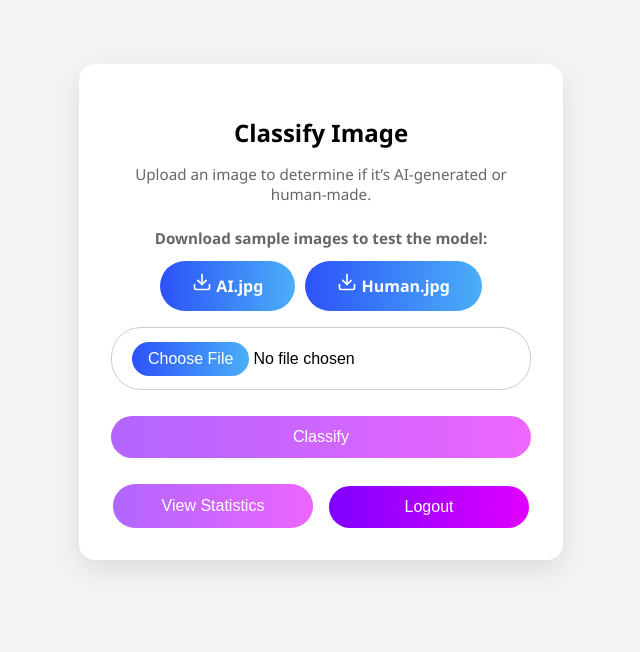
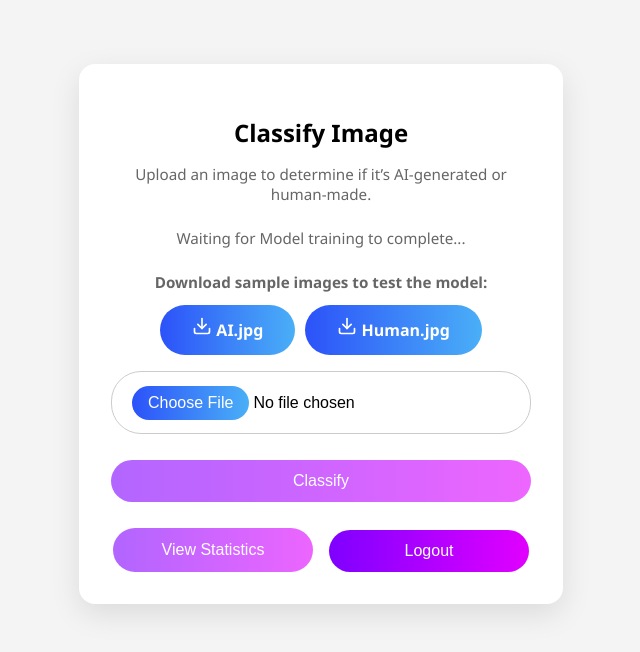
Before and after one commit to akashporia-ucl/Image-Classification, a React (Create React App) app in the folder frontend/my-app/: page /predict in a window 1280 px wide. Shown: the top 652 px of the page, without its empty margins (319-959 px from the left). Built offline with nearby package versions, Linux system fonts and the light colour scheme; no server answers; sample sign-in values are in the browser's storage.

Commit message:
Fixed issue message rendering

```diff
--- a/frontend/my-app/src/component/WebSocketProvider.jsx
+++ b/frontend/my-app/src/component/WebSocketProvider.jsx
@@ -59,13 +59,13 @@ export const WebSocketProvider = ({ children }) => {
             });
             socket.on("rabbitmq_message", (msg) => {
                 console.log("Received message from RabbitMQ:", msg);
-                setMessage(msg);
+                setMessage(msg.message);
                 setButtonEnabled(true);
                 setPageActive(true);
             });
             socket.on("update_message", (msg) => {
                 console.log("Received update message:", msg);
-                setMessage(msg);
+                setMessage(msg.message);
             });
 
             // cleanup
--- a/frontend/my-app/src/pages/Predict.jsx
+++ b/frontend/my-app/src/pages/Predict.jsx
@@ -92,7 +92,7 @@ const Predict = () => {
                 Upload an image to determine if it’s AI‑generated or human‑made.
             </p>
 
-            <p className="subtext">{message.message}</p>
+            <p className="subtext">{message}</p>
 
             {errorMsg && <p className="error-msg">{errorMsg}</p>}
 
```
